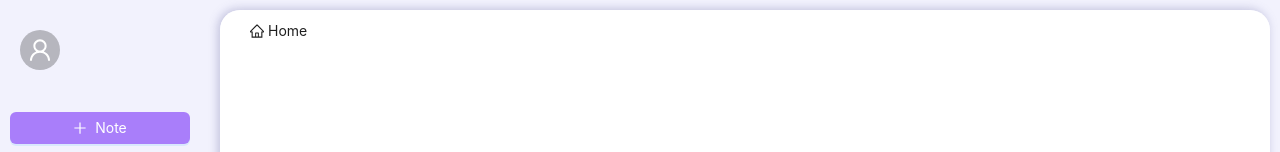
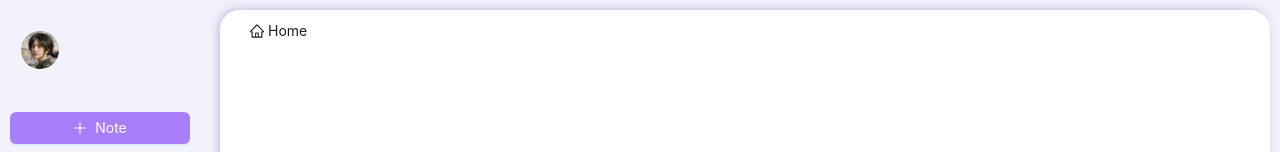
Before and after one commit to Mikalasa/air-notebook, a React (Create React App) app in the folder air-notebook/: page / in a window 1280 px wide. Shown: the top 152 px of the page. Built offline with nearby package versions, Linux system fonts and the light colour scheme.

Commit message:
add avatar demo

```diff
--- a/air-notebook/src/components/layout/Header.jsx
+++ b/air-notebook/src/components/layout/Header.jsx
@@ -31,7 +31,7 @@ const CustomHeader = () => {
             {/* Left part of the header */}
             <div style={{ display: 'flex', alignItems: 'center', width: '200px', }}>
                 <Dropdown overlay={menu} trigger={['click']}>
-                    <Avatar size="large" icon={<UserOutlined />} className="avatar-hover-effect" />
+                    <Avatar size="large" src="/avatar-demo.jpg" icon={<UserOutlined />} className="avatar-hover-effect" />
                 </Dropdown>
             </div>
 
```
Also changed, not shown: air-notebook/public/avatar-demo.jpg (added).
